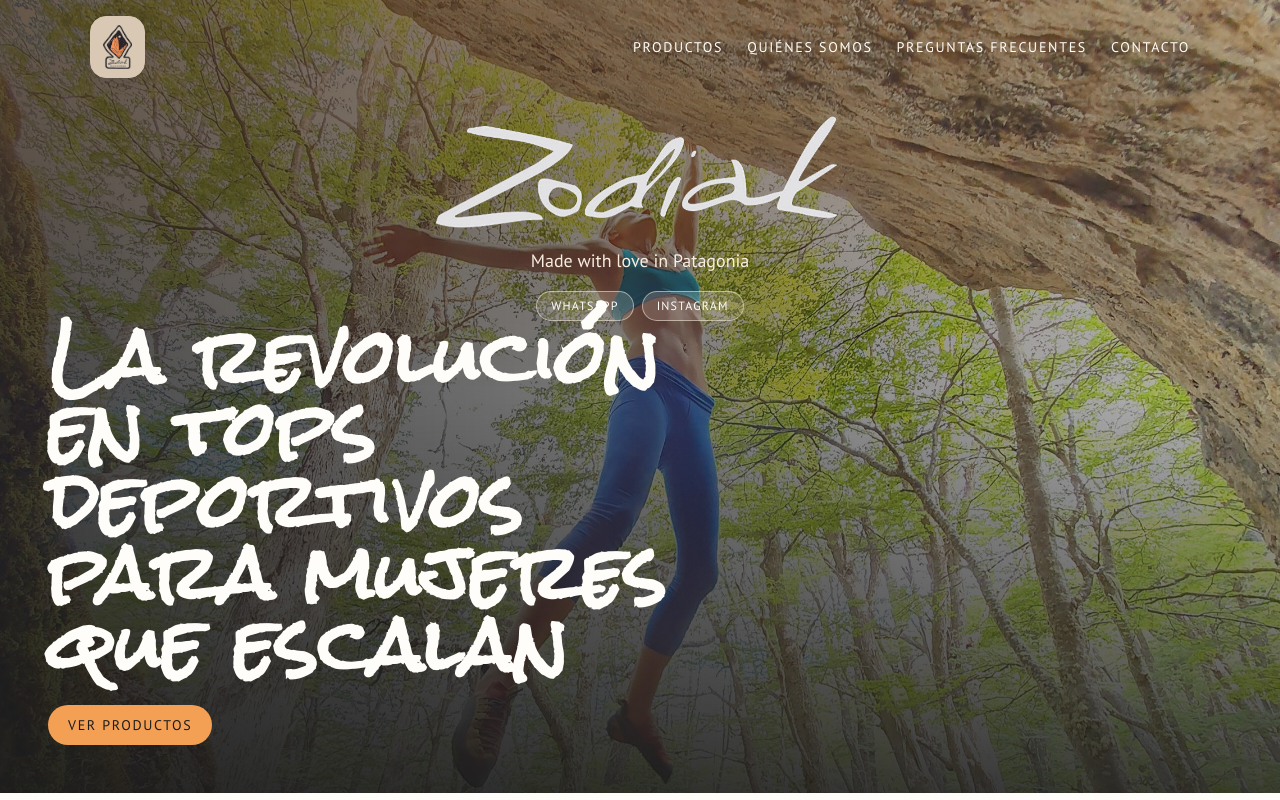
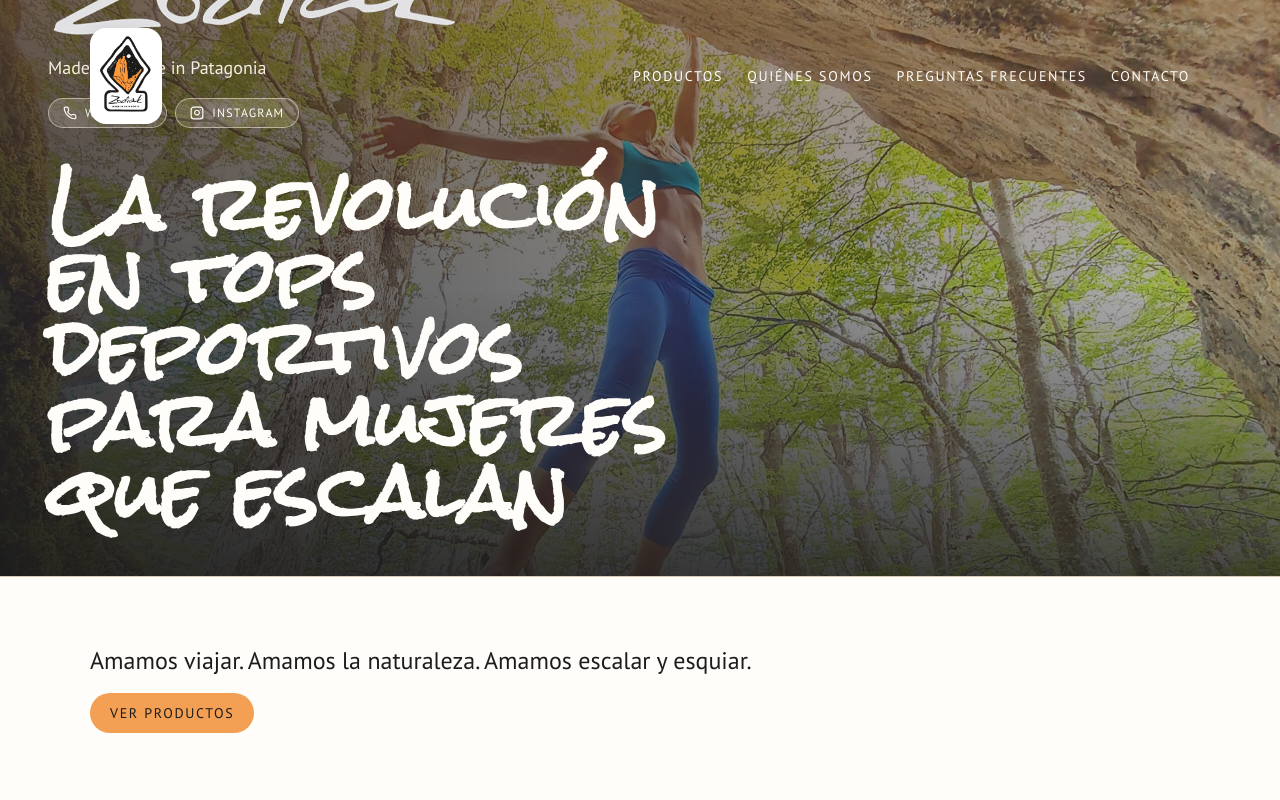
Before and after one commit to elevyg/zodiak-web, a Next.js app: page / in a window 1280 px wide. Shown: the top 800 px of the page. Built offline with nearby package versions, Linux system fonts and the light colour scheme.

Commit message:
feat: update hero section layout and content, replace logo image, and refine header component styles

```diff
--- a/content/site.es.json
+++ b/content/site.es.json
@@ -14,7 +14,7 @@
   "hero": {
     "eyebrow": "",
     "title": "La revolución en tops deportivos para mujeres que escalan",
-    "subtitle": "Diseñamos prendas cómodas, reversibles y minimalistas para moverte en roca, montaña, yoga, agua o nieve. Ediciones limitadas, sin complicaciones.",
+    "subtitle": "Amamos viajar. Amamos la naturaleza. Amamos escalar y esquiar.",
     "ctaPrimary": {
       "label": "Ver productos",
       "href": "#productos"
--- a/src/components/sections/header.tsx
+++ b/src/components/sections/header.tsx
@@ -1,35 +1,35 @@
-"use client";
+"use client"
 
-import Image from "next/image";
-import { useEffect, useState } from "react";
-import type { NavItem } from "@/lib/content/types";
+import Image from "next/image"
+import { useEffect, useState } from "react"
+import type { NavItem } from "@/lib/content/types"
 
 type HeaderProps = {
-  nav: NavItem[];
-};
+  nav: NavItem[]
+}
 
 export function Header({ nav }: HeaderProps) {
-  const [isScrolled, setIsScrolled] = useState(false);
-  const [isMenuOpen, setIsMenuOpen] = useState(false);
+  const [isScrolled, setIsScrolled] = useState(false)
+  const [isMenuOpen, setIsMenuOpen] = useState(false)
 
   useEffect(() => {
     const onScroll = () => {
-      setIsScrolled(window.scrollY > 24);
-    };
+      setIsScrolled(window.scrollY > 24)
+    }
 
-    onScroll();
-    window.addEventListener("scroll", onScroll, { passive: true });
-    return () => window.removeEventListener("scroll", onScroll);
-  }, []);
+    onScroll()
+    window.addEventListener("scroll", onScroll, { passive: true })
+    return () => window.removeEventListener("scroll", onScroll)
+  }, [])
 
   useEffect(() => {
-    if (!isMenuOpen) return;
+    if (!isMenuOpen) return
     const onKeyDown = (event: KeyboardEvent) => {
-      if (event.key === "Escape") setIsMenuOpen(false);
-    };
-    window.addEventListener("keydown", onKeyDown);
-    return () => window.removeEventListener("keydown", onKeyDown);
-  }, [isMenuOpen]);
+      if (event.key === "Escape") setIsMenuOpen(false)
+    }
+    window.addEventListener("keydown", onKeyDown)
+    return () => window.removeEventListener("keydown", onKeyDown)
+  }, [isMenuOpen])
 
   return (
     <header
@@ -39,17 +39,14 @@
           : "border-b border-transparent bg-transparent"
       }`}
     >
-      <div className="container-shell flex items-center justify-between py-4">
-        <a
-          href="#hero"
-          className="flex items-center rounded-2xl border border-border bg-border px-3 py-2 shadow-[0_6px_20px_rgba(28,28,28,0.12)]"
-        >
+      <div className="container-shell flex items-center justify-between py-6 md:py-7">
+        <a href="#hero" className="flex items-center">
           <Image
-            src="/images/brand/logo-transparent.png"
+            src="/images/brand/logo-source.jpeg"
             alt="Logo Zodiak"
-            width={32}
-            height={48}
-            className="h-11 w-auto"
+            width={240}
+            height={240}
+            className="h-20 w-auto rounded-2xl bg-transparent shadow-[0_6px_20px_rgba(28,28,28,0.12)] md:h-24"
             priority
           />
         </a>
@@ -59,7 +56,7 @@
           aria-label={isMenuOpen ? "Cerrar menú" : "Abrir menú"}
           aria-expanded={isMenuOpen}
           onClick={() => setIsMenuOpen((value) => !value)}
-          className={`relative flex h-12 w-12 items-center justify-center rounded-2xl border md:hidden ${
+          className={`relative flex h-14 w-14 items-center justify-center rounded-2xl border md:hidden ${
             isScrolled || isMenuOpen
               ? "border-border bg-border text-ink"
               : "border-[#f6ebdc8c] bg-[#f6ebdc3b] text-inverse backdrop-blur"
@@ -108,21 +105,28 @@
       >
         <div
           className={`mx-auto w-full max-w-[min(1100px,calc(100%-2rem))] origin-top rounded-3xl border border-border bg-bg/95 p-3 shadow-[0_18px_40px_rgba(28,28,28,0.16)] backdrop-blur-md transition-all duration-500 ${
-            isMenuOpen ? "translate-y-2 scale-y-100 opacity-100" : "-translate-y-4 scale-y-95 opacity-0"
+            isMenuOpen
+              ? "translate-y-2 scale-y-100 opacity-100"
+              : "-translate-y-4 scale-y-95 opacity-0"
           }`}
         >
-          <nav aria-label="Menú móvil" className="grid gap-1 text-sm uppercase tracking-[0.14em] text-ink">
+          <nav
+            aria-label="Menú móvil"
+            className="grid gap-1 text-sm uppercase tracking-[0.14em] text-ink"
+          >
             {nav.map((item, index) => (
               <a
                 key={item.href}
                 href={item.href}
                 onClick={() => setIsMenuOpen(false)}
                 className={`rounded-2xl px-4 py-3 transition hover:bg-surface hover:text-accentStrong ${
-                  isMenuOpen ? "translate-y-0 opacity-100" : "translate-y-2 opacity-0"
+                  isMenuOpen
+                    ? "translate-y-0 opacity-100"
+                    : "translate-y-2 opacity-0"
                 }`}
                 style={{
                   transitionDuration: "380ms",
-                  transitionDelay: `${isMenuOpen ? 90 + index * 70 : 0}ms`
+                  transitionDelay: `${isMenuOpen ? 90 + index * 70 : 0}ms`,
                 }}
               >
                 {item.label}
@@ -132,5 +136,5 @@
         </div>
       </div>
     </header>
-  );
+  )
 }
--- a/src/components/sections/hero-section.tsx
+++ b/src/components/sections/hero-section.tsx
@@ -10,9 +10,10 @@
   return (
     <section
       id="hero"
-      className="relative left-1/2 right-1/2 min-h-[86vh] w-screen -translate-x-1/2 overflow-hidden"
+      className="relative left-1/2 right-1/2 h-screen w-screen -translate-x-1/2 overflow-hidden"
     >
-      <div className="relative isolate h-full overflow-hidden">
+      <div className="flex h-full flex-col">
+        <div className="relative h-[85%] overflow-hidden md:h-[72%]">
           <Image
             src={hero.image}
             alt={hero.imageAlt}
@@ -20,56 +21,91 @@
             priority
             className="hero-bg-zoom object-cover"
           />
-        <div className="absolute inset-0 bg-gradient-to-r from-[#1c1c1ccc] via-[#1c1c1c8c] to-[#1c1c1c3d]" />
-        <div className="absolute inset-0 bg-gradient-to-t from-[#1c1c1cc8] via-transparent to-[#f4a05430]" />
-        <div className="relative z-10 flex min-h-[86vh] flex-col justify-between p-6 pt-24 md:p-12 md:pt-28">
-          <div className="mx-auto flex w-full max-w-3xl flex-col items-center gap-2 text-inverse">
+          <div className="absolute inset-0 bg-gradient-to-r from-[#1c1c1ccc] via-[#1c1c1c86] to-[#1c1c1c3d]" />
+          <div className="absolute inset-0 bg-gradient-to-t from-[#1c1c1cbf] via-transparent to-[#f4a05430]" />
+          <div className="relative z-10 flex h-full flex-col justify-end p-6 pt-24 md:p-12 md:pt-28">
+            <div className="flex w-full max-w-3xl flex-col items-start gap-2 text-inverse">
               <Image
                 src="/images/brand/zodiak-leters-white.png"
                 alt="Logo Zodiak"
                 width={110}
                 height={166}
                 className="stagger-in h-auto w-[60vw] max-w-[320px] md:max-w-[420px]"
-              style={{ animationDelay: "800ms" }}
+                style={{ animationDelay: "900ms" }}
                 priority
               />
               <p
-              className="stagger-in text-center text-base text-[#f9eee1] md:text-lg"
-              style={{ animationDelay: "1600ms" }}
+                className="stagger-in text-left text-base text-[#f9eee1] md:text-lg"
+                style={{ animationDelay: "1300ms" }}
               >
                 Made with love in Patagonia
               </p>
               <div
-              className="stagger-in mt-2 flex flex-wrap justify-center gap-2"
-              style={{ animationDelay: "1900ms" }}
+                className="stagger-in mt-2 mb-10 flex flex-wrap justify-start gap-2"
+                style={{ animationDelay: "1700ms" }}
               >
                 <a
                   href={hero.ctaSecondary.href}
-                className="rounded-full border border-[#f6ebdc8c] bg-[#f6ebdc2b] px-3.5 py-1.5 text-xs uppercase tracking-[0.1em] text-inverse transition hover:border-accent hover:text-accent"
+                  className="inline-flex items-center gap-2 rounded-full border border-[#f6ebdc8c] bg-[#f6ebdc2b] px-3.5 py-1.5 text-xs uppercase tracking-[0.1em] text-inverse transition hover:border-accent hover:text-accent"
                 >
+                  <svg
+                    viewBox="0 0 24 24"
+                    aria-hidden="true"
+                    className="h-3.5 w-3.5"
+                    fill="none"
+                    stroke="currentColor"
+                    strokeWidth="2"
+                    strokeLinecap="round"
+                    strokeLinejoin="round"
+                  >
+                    <path d="M22 16.92v3a2 2 0 0 1-2.18 2 19.8 19.8 0 0 1-8.63-3.07 19.5 19.5 0 0 1-6-6A19.8 19.8 0 0 1 2.08 4.18 2 2 0 0 1 4.06 2h3a2 2 0 0 1 2 1.72c.12.9.32 1.78.59 2.63a2 2 0 0 1-.45 2.11L8 9.91a16 16 0 0 0 6.09 6.09l1.45-1.2a2 2 0 0 1 2.11-.45c.85.27 1.73.47 2.63.59A2 2 0 0 1 22 16.92z" />
+                  </svg>
                   WhatsApp
                 </a>
                 <a
                   href={instagram}
                   target="_blank"
                   rel="noreferrer"
-                className="rounded-full border border-[#f6ebdc8c] bg-[#f6ebdc2b] px-3.5 py-1.5 text-xs uppercase tracking-[0.1em] text-inverse transition hover:border-accent hover:text-accent"
+                  className="inline-flex items-center gap-2 rounded-full border border-[#f6ebdc8c] bg-[#f6ebdc2b] px-3.5 py-1.5 text-xs uppercase tracking-[0.1em] text-inverse transition hover:border-accent hover:text-accent"
                 >
+                  <svg
+                    viewBox="0 0 24 24"
+                    aria-hidden="true"
+                    className="h-3.5 w-3.5"
+                    fill="none"
+                    stroke="currentColor"
+                    strokeWidth="2"
+                    strokeLinecap="round"
+                    strokeLinejoin="round"
+                  >
+                    <rect x="2" y="2" width="20" height="20" rx="5" ry="5" />
+                    <path d="M16 11.37a4 4 0 1 1-1.13-2.83A4 4 0 0 1 16 11.37z" />
+                    <line x1="17.5" y1="6.5" x2="17.51" y2="6.5" />
+                  </svg>
                   Instagram
                 </a>
               </div>
             </div>
-
-          <div className="max-w-2xl space-y-6 text-inverse">
             <h1
-              className="stagger-in text-5xl font-semibold leading-[0.96] md:text-7xl"
-              style={{ animationDelay: "2300ms" }}
+              className="stagger-in max-w-2xl text-5xl font-semibold leading-[0.96] text-inverse md:text-7xl"
+              style={{ animationDelay: "1500ms" }}
             >
               {hero.title}
             </h1>
+          </div>
+        </div>
+
+        <div className="h-[15%] border-t border-border bg-inverse md:h-[28%]">
+          <div className="container-shell flex h-full flex-col justify-center gap-4">
+            <p
+              className="stagger-in max-w-3xl text-lg leading-relaxed text-ink md:text-2xl"
+              style={{ animationDelay: "2000ms" }}
+            >
+              {hero.subtitle}
+            </p>
             <div
               className="stagger-in flex flex-wrap gap-3"
-              style={{ animationDelay: "2700ms" }}
+              style={{ animationDelay: "2300ms" }}
             >
               <a
                 href={hero.ctaPrimary.href}
```
Also changed, not shown: public/images/brand/logo-source.jpeg (added), public/images/brand/logo-source.png (deleted). Lines whose indentation alone changed are shown as unchanged.
